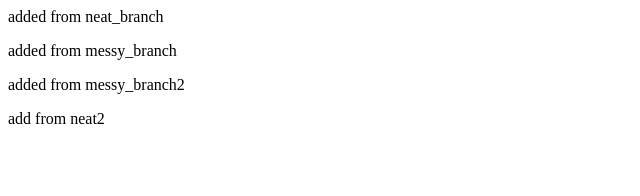
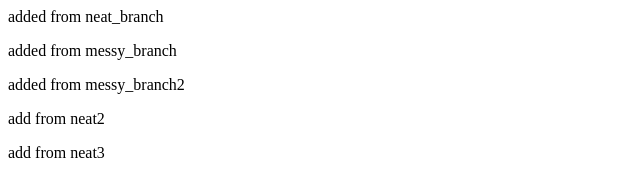
Before and after one commit to hoyeonC/test, a plain HTML site: page index.html in a window 1280 px wide. Shown: the whole page, without its empty margins (0-640 px from the left). Drawn offline with Linux system fonts and the light colour scheme.

Commit message:
neat3 commit

```diff
--- a/index.html
+++ b/index.html
@@ -9,5 +9,7 @@
     <p>added from messy_branch</p>
     <p>added from messy_branch2</p>
     <p>add from neat2</p>
+    <p>add from neat3
+    </p>
 </body>
 </html>
```
